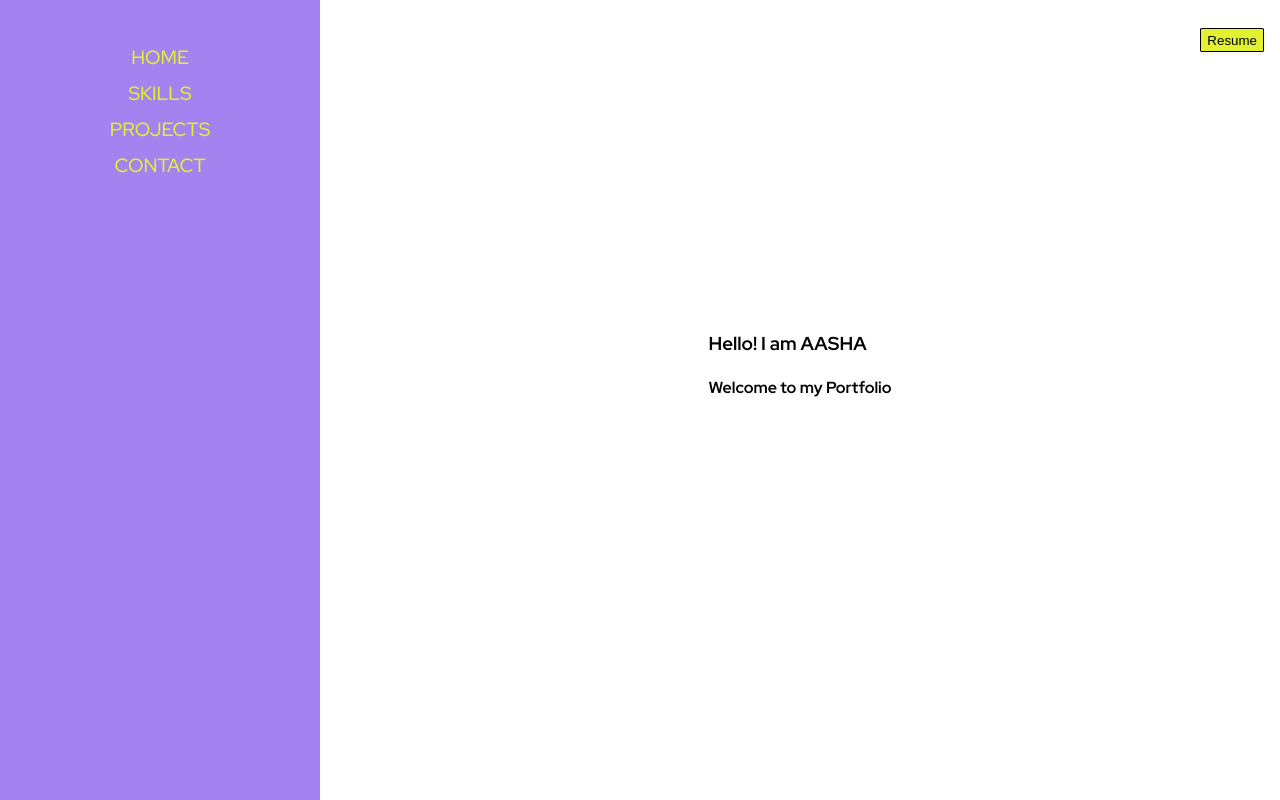
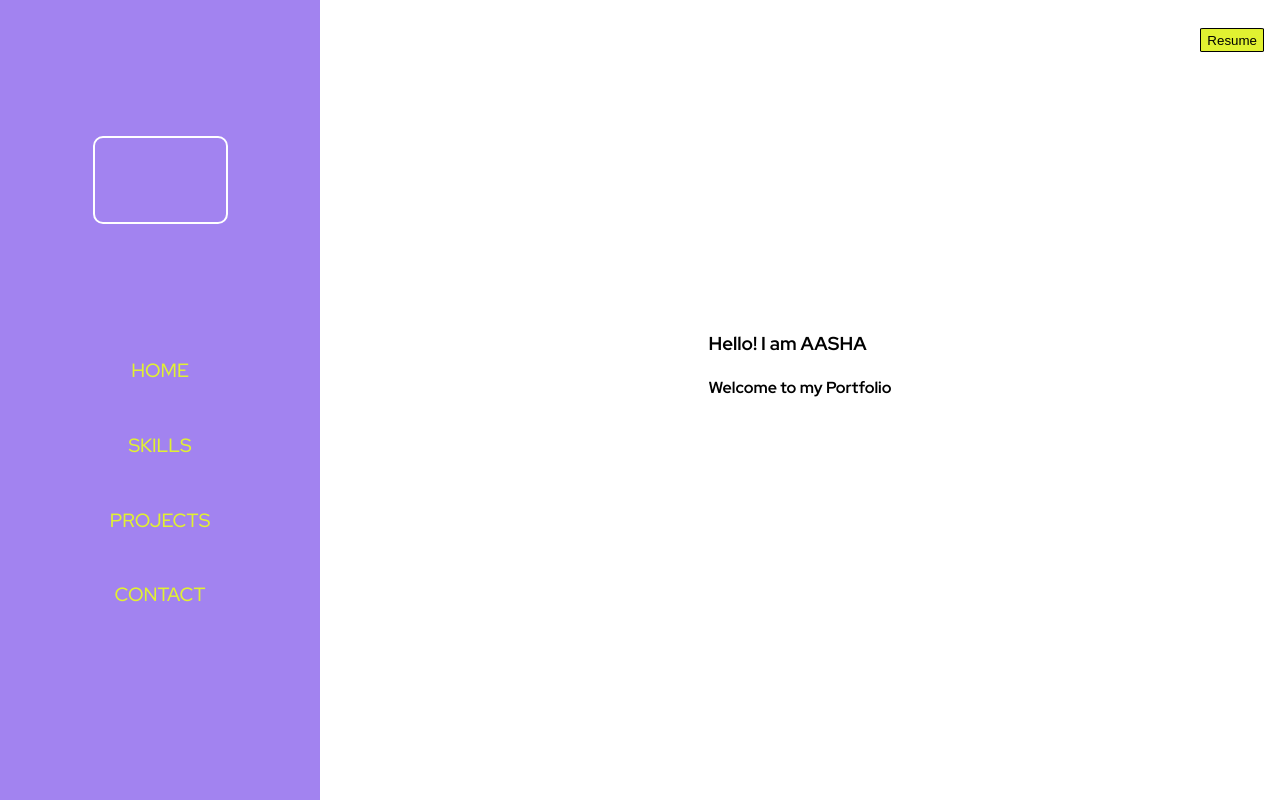
Before and after one commit to gaashar/aasha-portfolio, a React (Create React App) app: page / in a window 1280 px wide. Built offline with nearby package versions, Linux system fonts and the light colour scheme.

Commit message:
Minor CSS changes in hamburger and left menu

```diff
--- a/src/components/MainBody/Header/HamburgerMenu/HamburgerMenu.scss
+++ b/src/components/MainBody/Header/HamburgerMenu/HamburgerMenu.scss
@@ -7,6 +7,7 @@
   display: flex !important;
   flex-direction: column;
   justify-content: space-between;
+  cursor: pointer;
 
   .line {
     display: block;
--- a/src/components/SideMenu/SideMenu.scss
+++ b/src/components/SideMenu/SideMenu.scss
@@ -15,6 +15,29 @@
     border: none;
     right: 10px;
     top: 10px;
+    cursor: pointer;
+  }
+
+  .left-menu {
+    height: 100%;
+    display: flex;
+    flex-direction: column;
+    padding: 30% 0;
+
+    .photo-container {
+      flex-basis: 30%;
+      height: 100%;
+      max-width: 140px;
+      width: 135px;
+      margin: auto;
+      padding: 40px 0;
+
+      section {
+        height: 100%;
+        border: 2px solid white;
+        border-radius: 10px;
+      }
+    }
   }
 }
 
```
